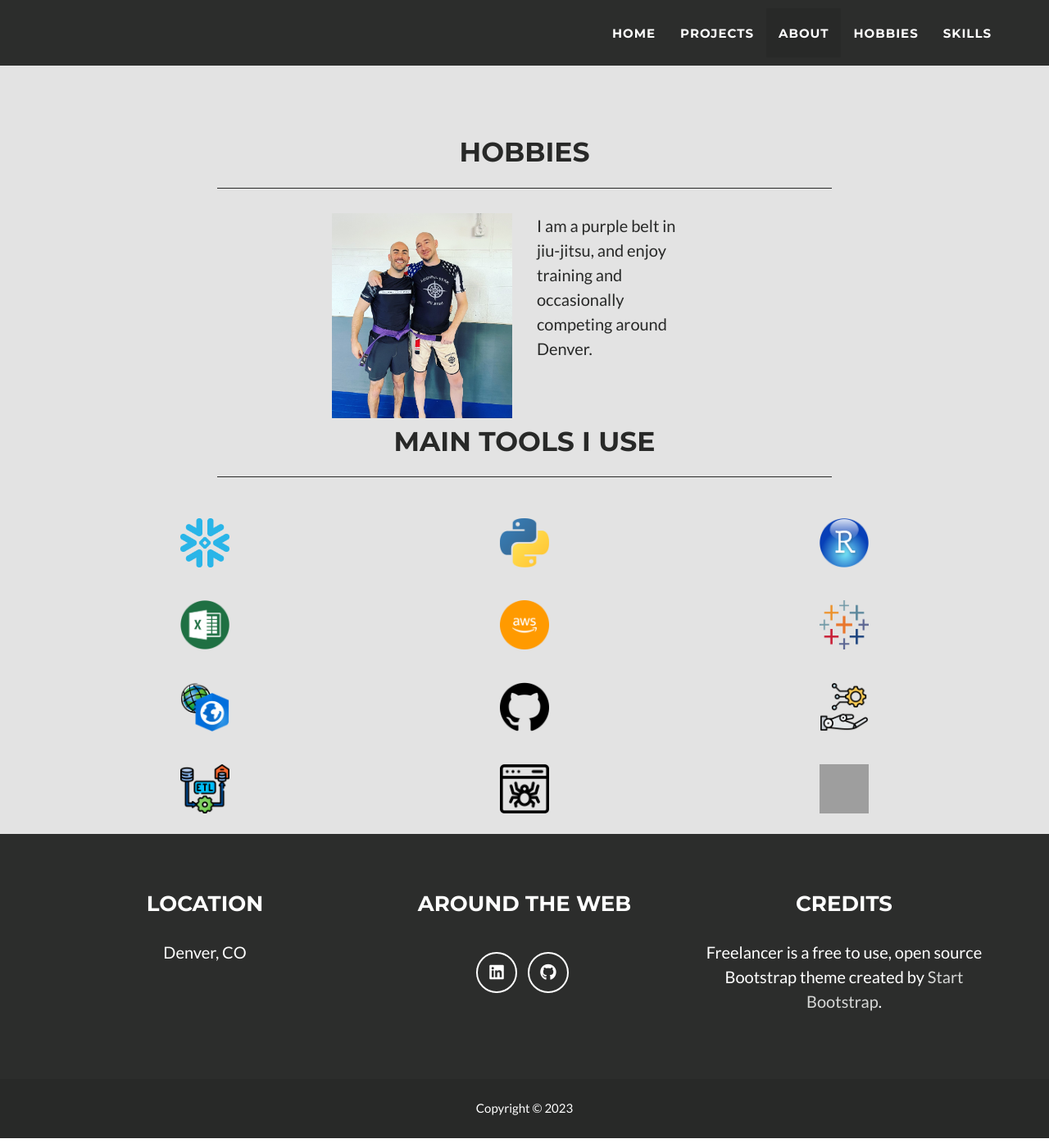
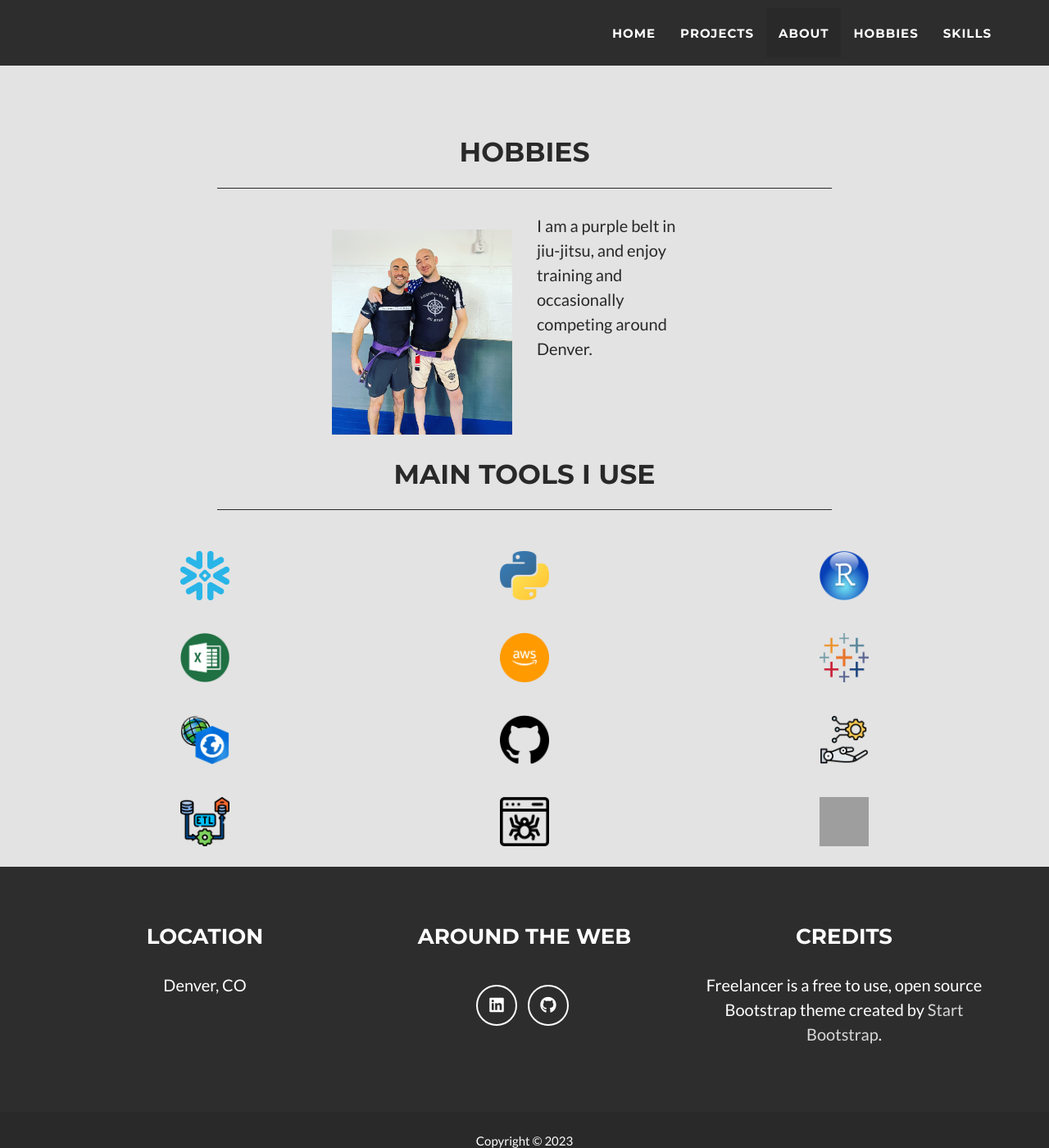
Before and after one commit to brf217/brf217.github.io, a Jekyll site: the page built from _posts/2014-07-18-project-1.markdown, in a window 1280 px wide and 1400 px high, scrolled down 1776 px. Shown: the whole window at 82% size. Built offline with Jekyll 4.4.1, drawn with Linux system fonts in a browser that asks for light colours; grey boxes are pictures that could not be loaded.

Commit message:
Update main.css

```diff
--- a/_includes/css/main.css
+++ b/_includes/css/main.css
@@ -510,3 +510,8 @@ footer .footer-below {
     margin-top: 20px;
     margin-bottom: 20px;
 }
+
+.hobby_img {
+    margin-top: 20px;
+    margin-bottom: 20px;
+}
```
